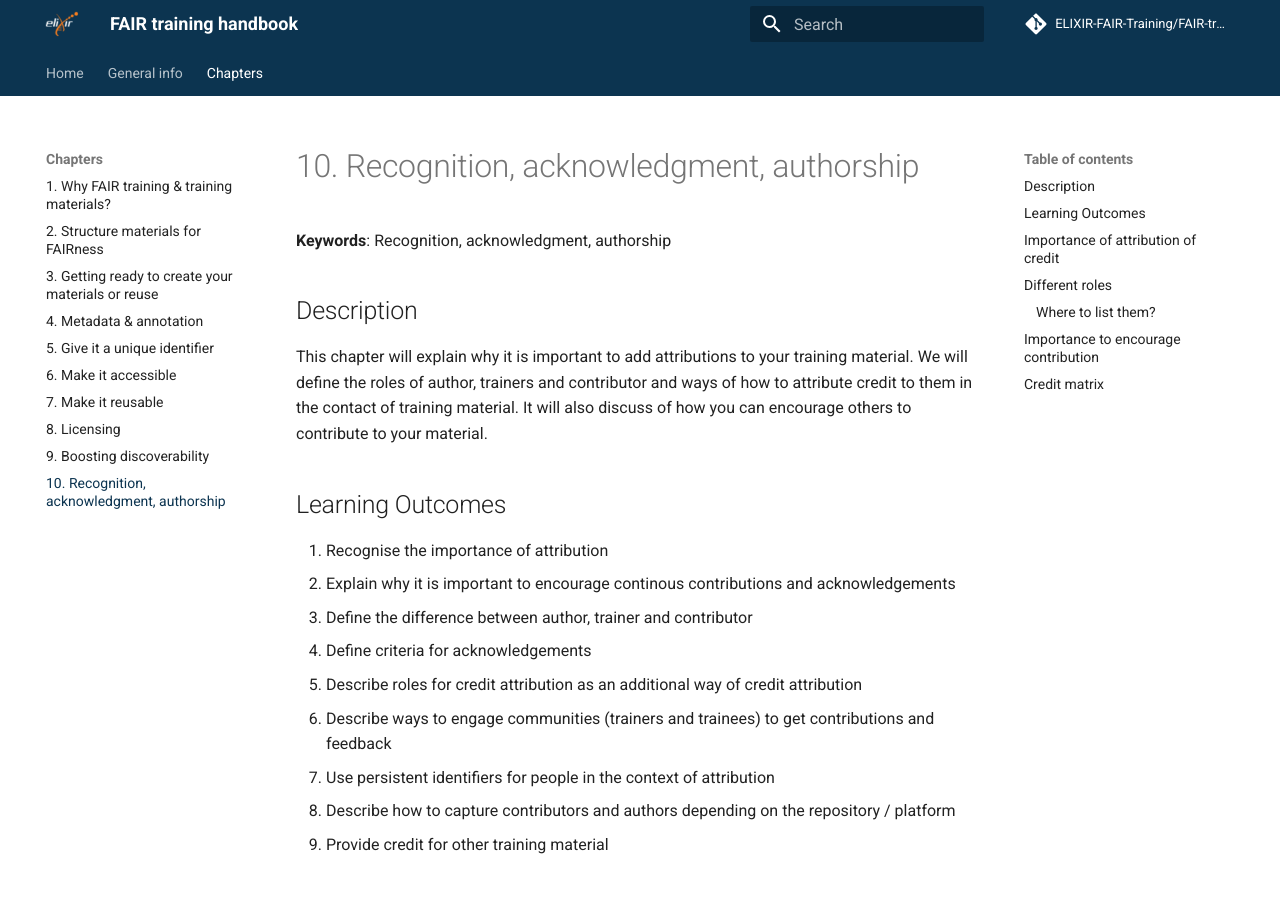
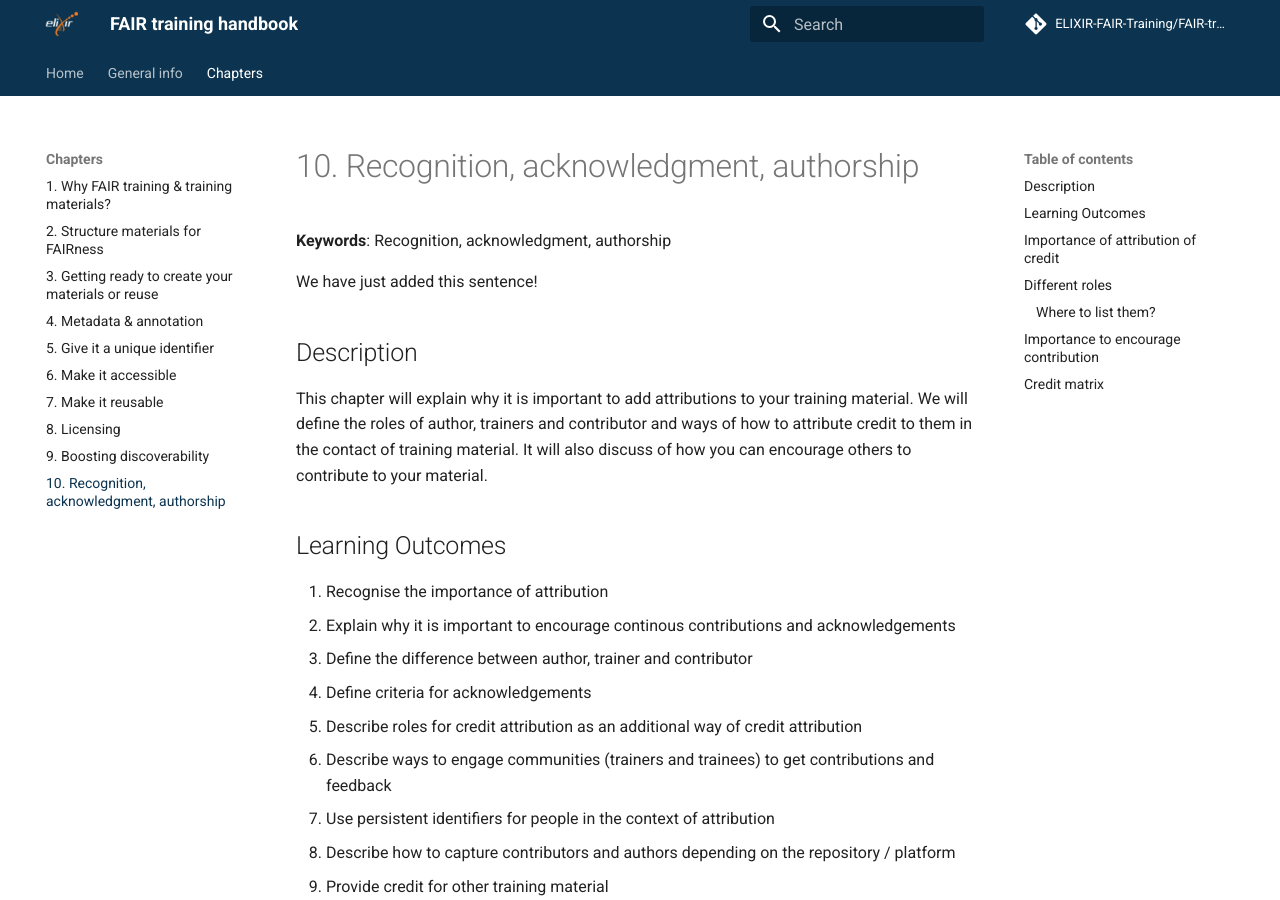
Before and after one commit to elixir-europe-training/ELIXIR-TrP-FAIR-training-handbook, an MkDocs documentation site: the page built from docs/chapters/chapter_10.md, in a window 1280 px wide and 900 px high. Built offline with MkDocs 1.6.1 and Material for MkDocs 9.7.7, drawn with Linux system fonts in a browser that asks for light colours; comment, search, counter and statistics services are not loaded.

Commit message:
adds a great sentence

```diff
--- a/docs/chapters/chapter_10.md
+++ b/docs/chapters/chapter_10.md
@@ -1,5 +1,7 @@
 
 **Keywords**: Recognition, acknowledgment, authorship
+
+We have just added this sentence!
 
 ## Description
 
```
